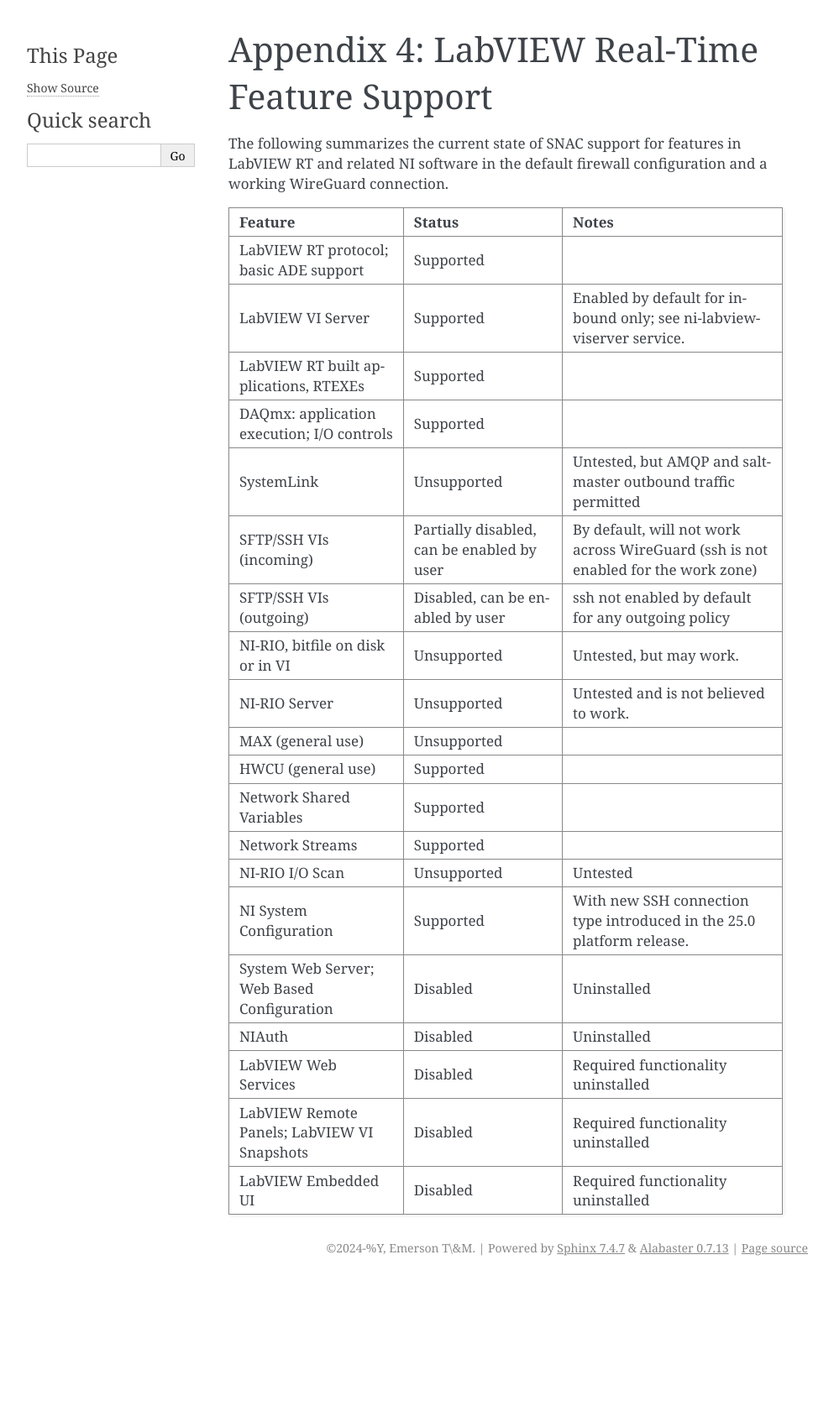
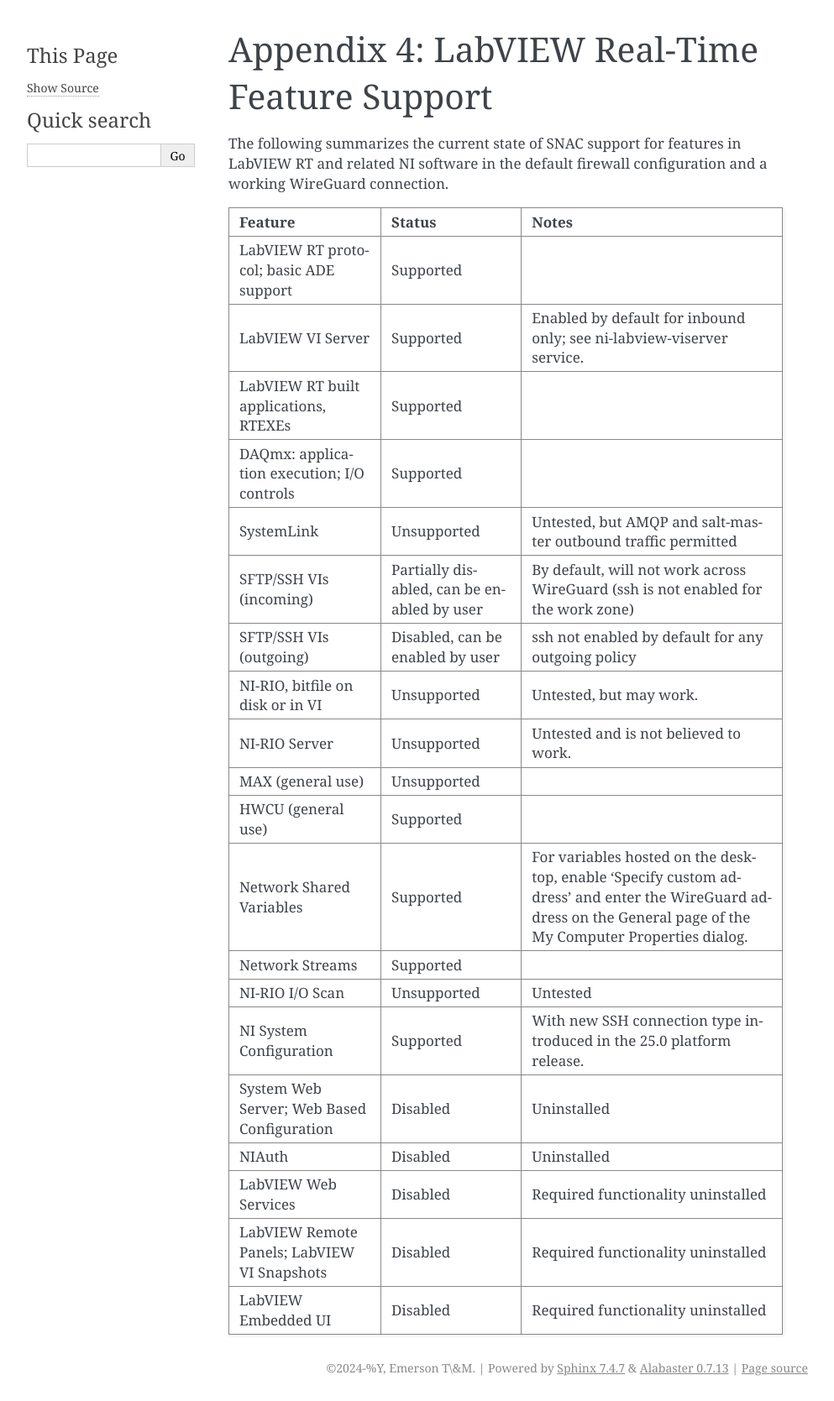
Before and after one commit to ni/nilrt-snac-guide, a Sphinx documentation site: the page built from source/appendix_4.rst, in a window 1280 px wide. Shown: the whole page at 84% size, without its empty margins (148-1141 px from the left). Built offline with Sphinx 7.4.7, drawn with Linux system fonts in a browser that asks for light colours; before the commit the page ends 1526 px from its top, so only the background shows below that.

Commit message:
add note about how to change the alias so that variables hosted on desktop (Windows) work with snac
Signed-off-by: Blair Elliott <blair.elliott@emerson.com>

```diff
--- a/source/appendix_4.rst
+++ b/source/appendix_4.rst
@@ -57,8 +57,13 @@
 +----------------------+-------------------+---------------------------+
 | HWCU (general use)   | Supported         |                           |
 +----------------------+-------------------+---------------------------+
-| Network Shared       | Supported         |                           |
-| Variables            |                   |                           |
+| Network Shared       | Supported         | For variables hosted on   |
+| Variables            |                   | the desktop, enable       |
+|                      |                   | 'Specify custom address'  |
+|                      |                   | and enter the WireGuard   |
+|                      |                   | address on the General    |
+|                      |                   | page of the My Computer   |
+|                      |                   | Properties dialog.        |
 +----------------------+-------------------+---------------------------+
 | Network Streams      | Supported         |                           |
 +----------------------+-------------------+---------------------------+
```
